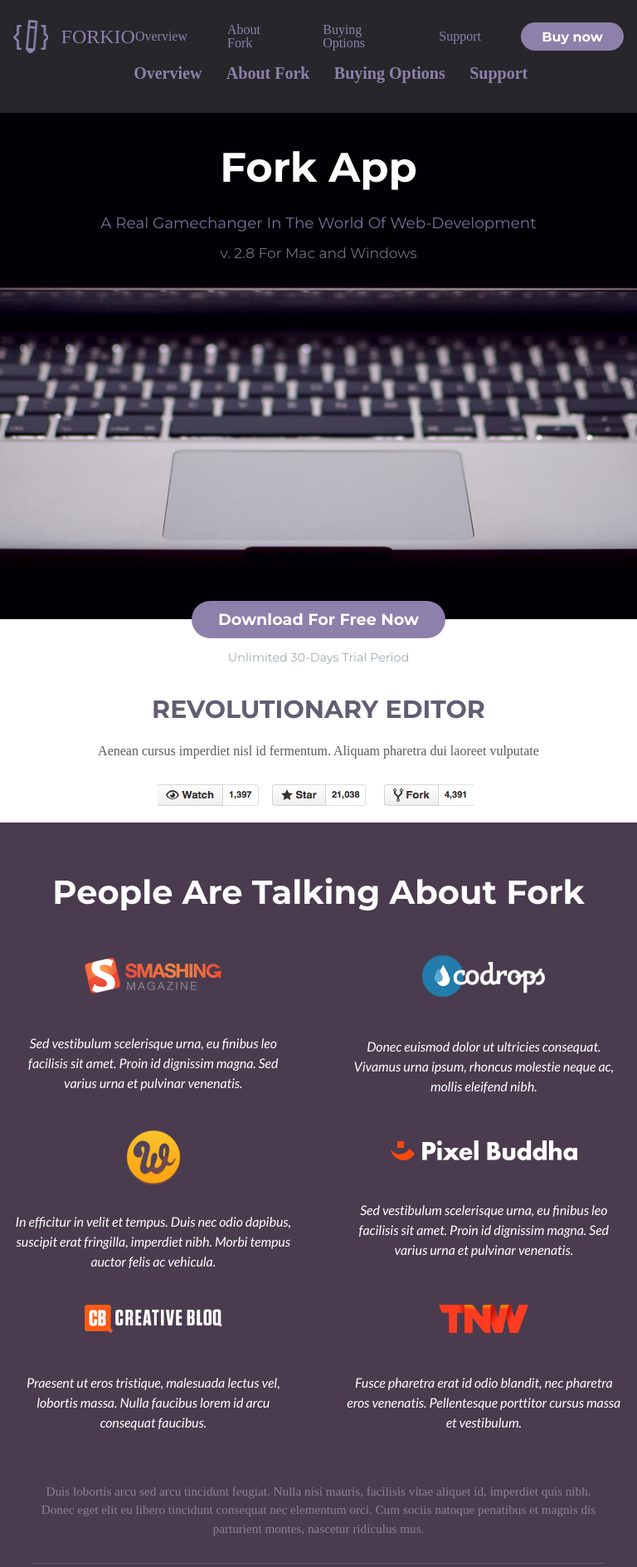
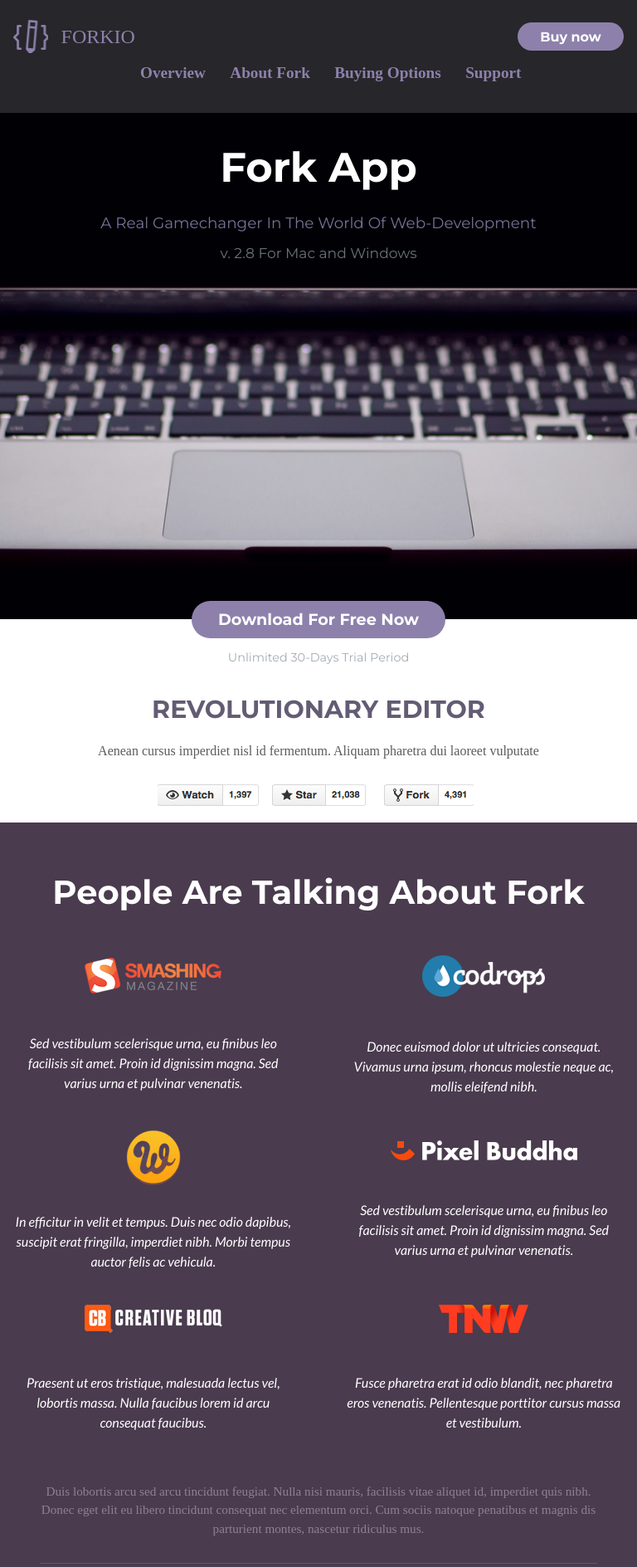
Before and after one commit to emin-alizada/step-project-forkio, a website: page index.html in a window 768 px wide. Shown: the whole page at 83% size. Drawn offline with nearby package versions, Linux system fonts and the light colour scheme; files that its build step writes are made by us from their sources; files whose address does not match are found by name.

Commit message:
some bugs fixed

```diff
--- a/src/scss/media/_481-992px.scss
+++ b/src/scss/media/_481-992px.scss
@@ -11,7 +11,7 @@
                 color: #8d81ac;
                 flex-direction: row;
                 width: auto;
-                font-size: 1.25rem;
+                font-size: 1.2rem;
                 justify-content: center;
                 li {
                     padding: 0;
@@ -41,7 +41,7 @@
         }
         &__foot {
             font-size: 0.95rem;
-            width: 45rem;
+            width: 95%;
             &-text {
                 padding-bottom: 0.8rem;
                 display: block;
@@ -70,7 +70,7 @@
         &__nav {
             &-row {
                 &-menu {
-                    ul {
+                    &-links {
                         display: none;
                     }
                 }
```
